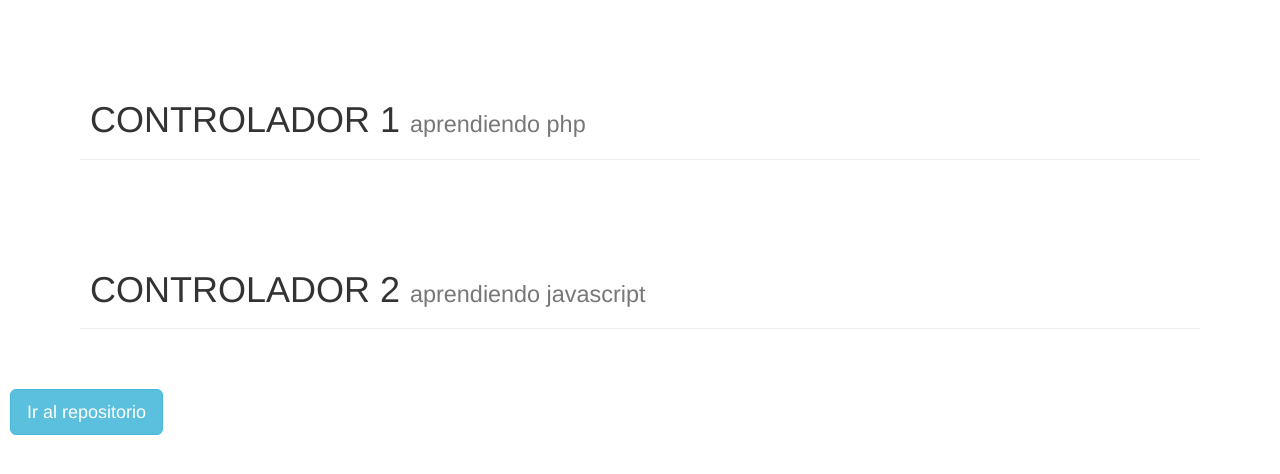
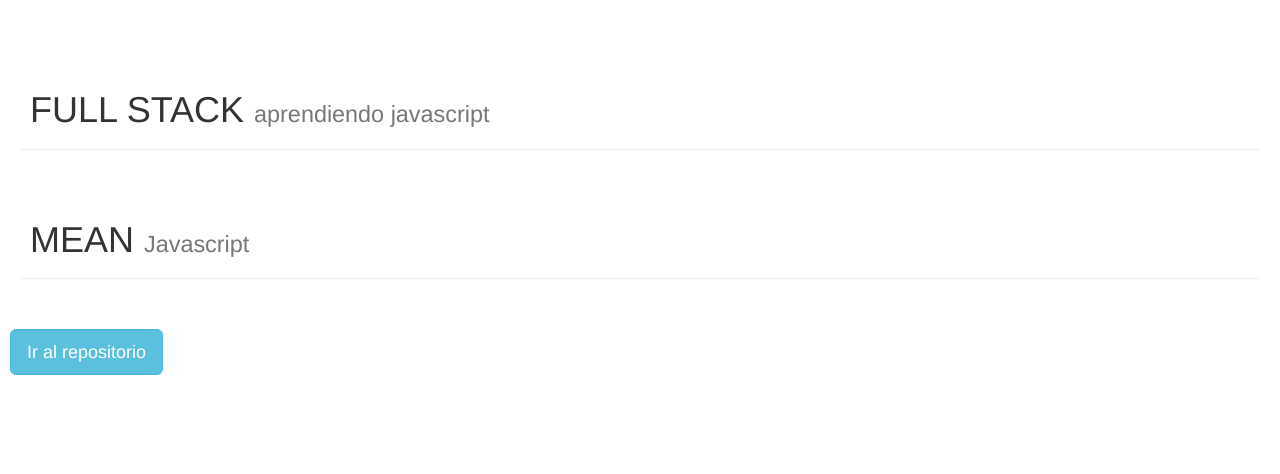
Before and after one commit to GuillermoParedes/practicasAngular, a website: page directivas.html in a window 1280 px wide. Drawn offline with Linux system fonts and the light colour scheme.

Commit message:
commit 7.22

```diff
--- a/assets/js/directiva.js
+++ b/assets/js/directiva.js
@@ -1,5 +1,5 @@
 angular.module('myApp', [])
-
+/*
 .controller('Controlador1', function($scope){
     $scope.texto = {
         titulo : 'CONTROLADOR 1',
@@ -10,11 +10,24 @@ angular.module('myApp', [])
     $scope.texto = {
         titulo : 'CONTROLADOR 2',
         subtitulo : 'aprendiendo javascript'
+    }
+})*/
+.controller('Controlador', function($scope){
+    $scope.texto1 = {
+     titulo : 'FULL STACK',
+        subtitulo : 'aprendiendo javascript'
+    };
+    $scope.texto2 = {
+        titulo : 'MEAN',
+        subtitulo : 'Javascript'
     };
 })
 .directive('miEncabezado', function(){
     return {
         restrict : 'E',
+        scope : {
+            textoVariable : '=texto'
+        },
         templateUrl : 'assets/modulos/mi-encabezado.html'
     };
 })
--- a/assets/modulos/mi-encabezado.html
+++ b/assets/modulos/mi-encabezado.html
@@ -1,4 +1,4 @@
 <div class="page-header">
-    <h1>{{texto.titulo}} <small>{{texto.subtitulo}}</small>
+    <h1>{{textoVariable.titulo}} <small>{{textoVariable.subtitulo}}</small>
     </h1
 </div>
--- a/directivas.html
+++ b/directivas.html
@@ -13,8 +13,8 @@
 
 </head>
 <body ng-app="myApp">
-<div>
-   <div class="container">
+<div ng-controller = "Controlador">
+   <!--<div class="container">
        <div ng-controller ="Controlador1">
            <mi-encabezado></mi-encabezado>
        </div>
@@ -22,7 +22,12 @@
            <mi-encabezado></mi-encabezado>
        </div>
 
+    </div> -->
+    <div>
+        <mi-encabezado texto="texto1"></mi-encabezado>
+        <mi-encabezado texto="texto2"></mi-encabezado>
     </div>
+
 </div>
   <div>
 	  <a class="btn btn-lg btn-info" href="https://github.com/GuillermoParedes/practicasAngular" target="_blank">
```
